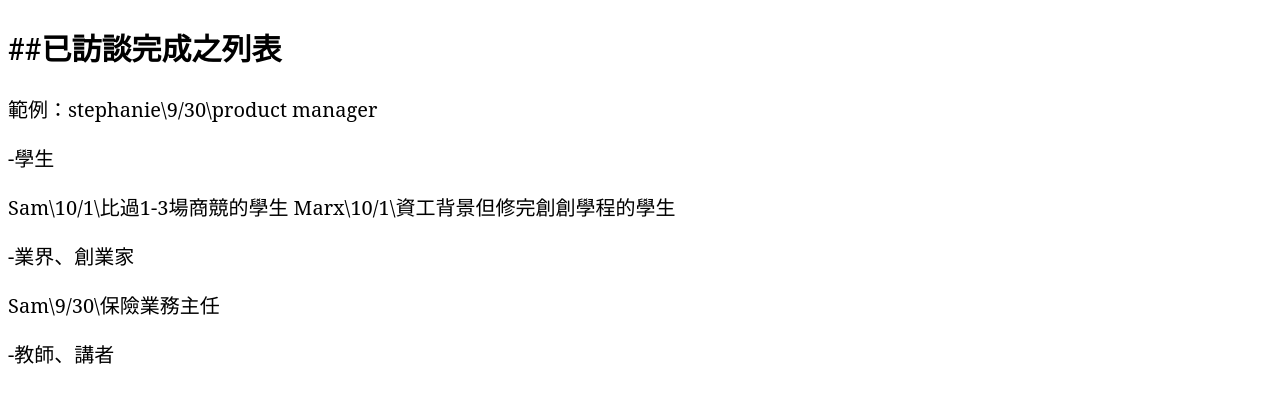
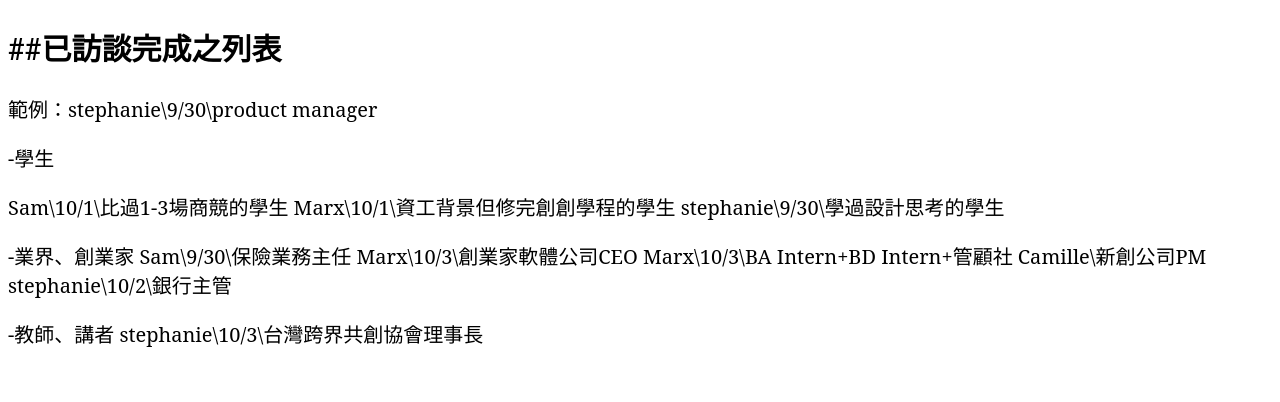
Before and after one commit to adastra-tw/docs, a Next.js app: page /interview/9 in a window 1280 px wide. Shown: the top 402 px of the page. Built offline with nearby package versions, Linux system fonts and the light colour scheme.

Commit message:
Update 9.mdx

```diff
--- a/pages/interview/9.mdx
+++ b/pages/interview/9.mdx
@@ -6,9 +6,14 @@
 
 Sam\10/1\比過1-3場商競的學生
 Marx\10/1\資工背景但修完創創學程的學生
+stephanie\9/30\學過設計思考的學生
 
 -業界、創業家
-
 Sam\9/30\保險業務主任
+Marx\10/3\創業家軟體公司CEO
+Marx\10/3\BA Intern+BD Intern+管顧社
+Camille\新創公司PM
+stephanie\10/2\銀行主管
 
 -教師、講者
+stephanie\10/3\台灣跨界共創協會理事長
```
